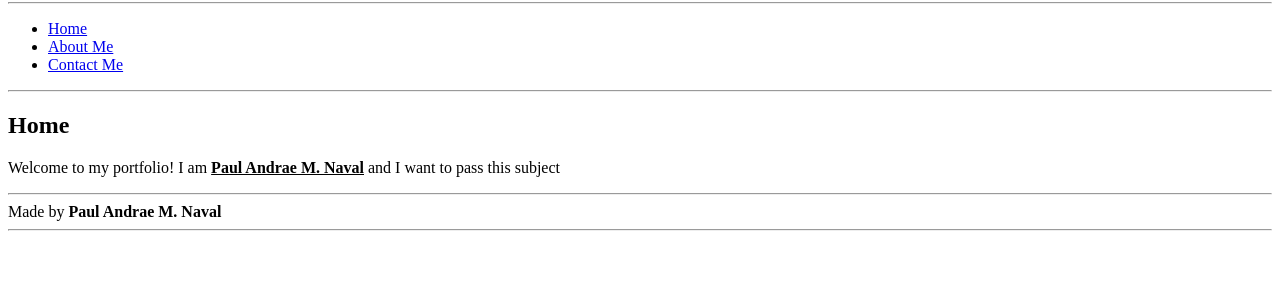
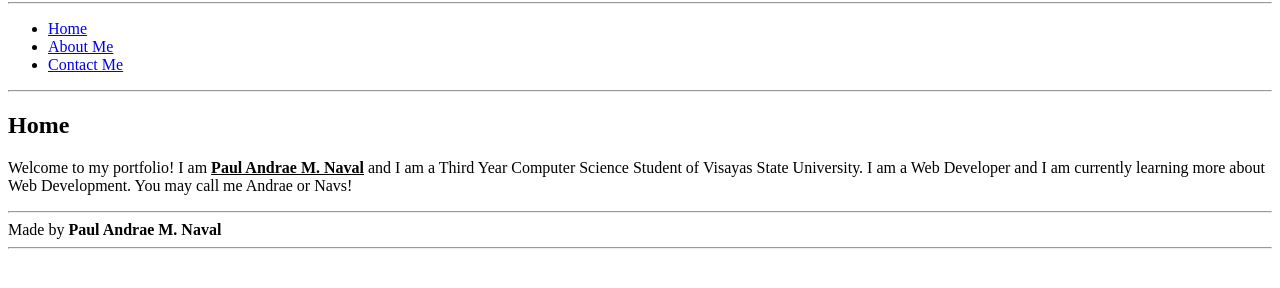
Before and after one commit to paulandraemnaval/websyslab_1, a plain HTML site: page index.html in a window 1280 px wide. Shown: the part 78-366 px from the top of the page. Drawn offline with Linux system fonts and the light colour scheme.

Commit message:
first commit

```diff
--- a/index.html
+++ b/index.html
@@ -24,8 +24,10 @@
         <h2>Home</h2>
         <p>
           Welcome to my portfolio! I am
-          <strong><u>Paul Andrae M. Naval</u></strong> and I want to pass this
-          subject
+          <strong><u>Paul Andrae M. Naval</u></strong> and I am a Third Year
+          Computer Science Student of Visayas State University. I am a Web
+          Developer and I am currently learning more about Web Development. You
+          may call me Andrae or Navs!
         </p>
       </section>
     </main>
```
